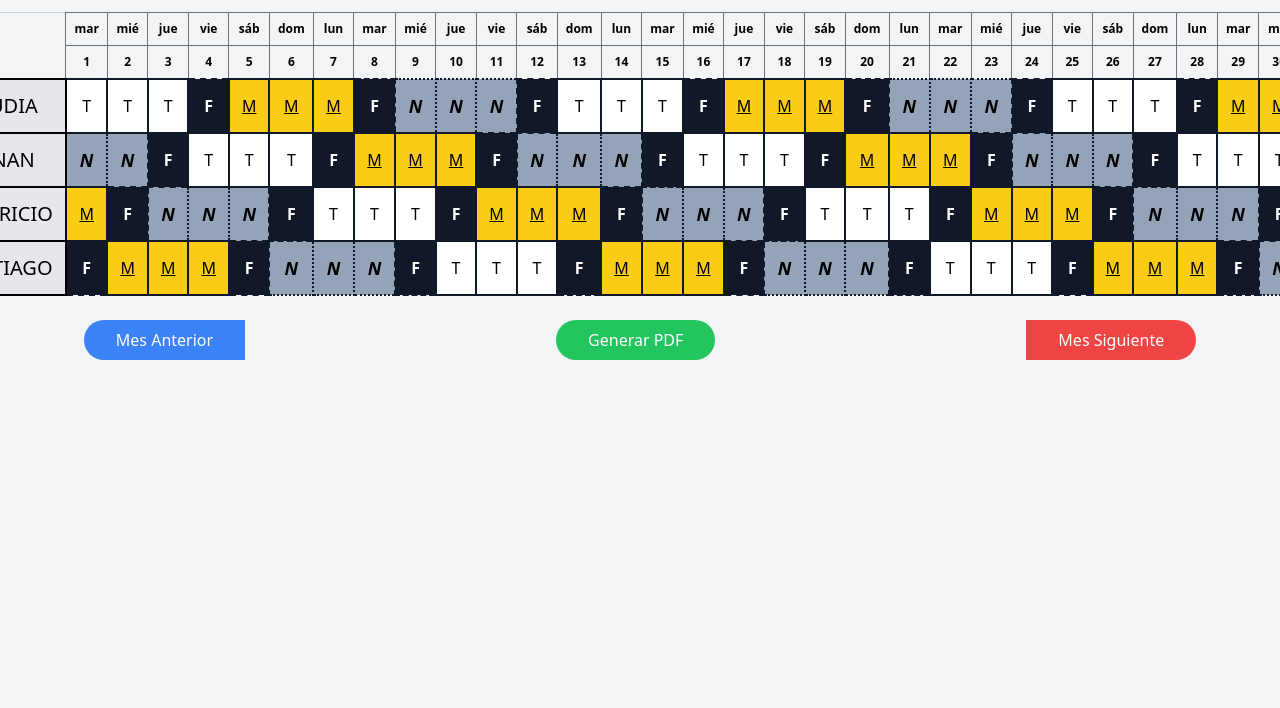
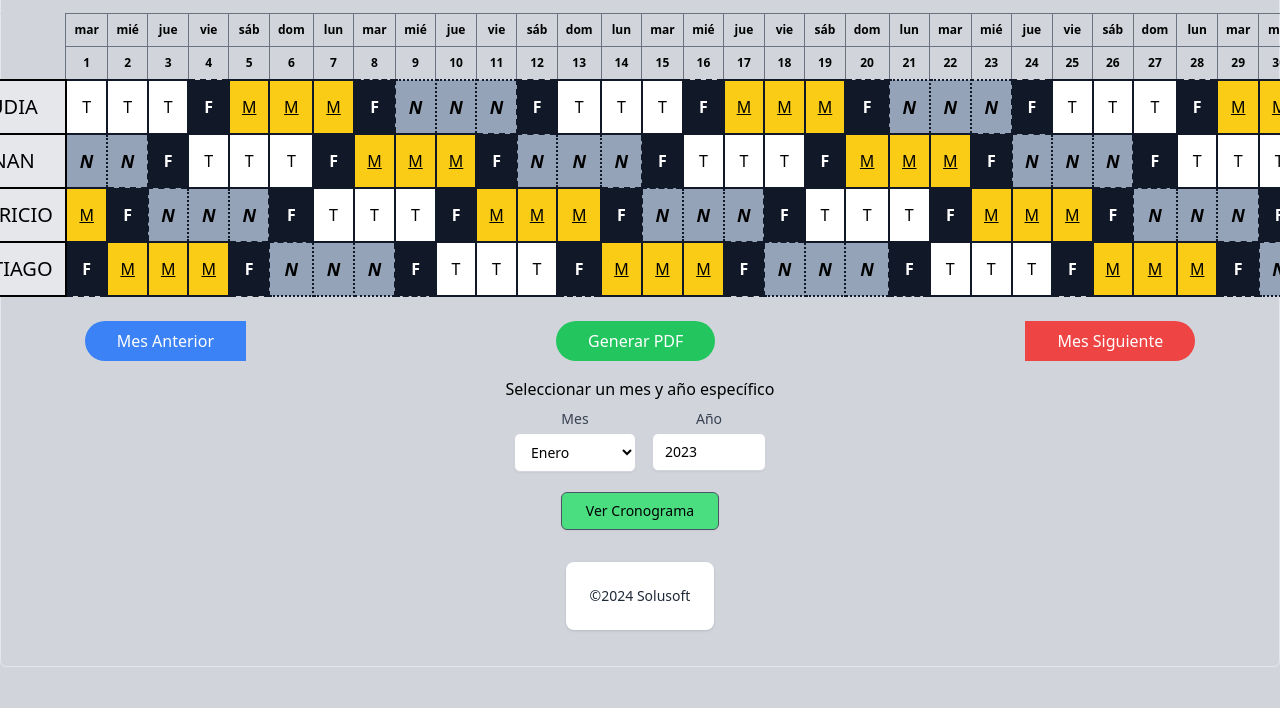
Before and after one commit to MauriDemasi/CronoView, a plain HTML site: page index.html in a window 1280 px wide. Shown: the part 92-800 px from the top of the page. Drawn offline with nearby package versions, Linux system fonts and the light colour scheme.

Commit message:
End GUI for MVP

```diff
--- a/index.html
+++ b/index.html
@@ -11,7 +11,7 @@
   <script src="https://cdnjs.cloudflare.com/ajax/libs/html2canvas/1.4.1/html2canvas.min.js"></script>
 </head>
 
-<body class="bg-gray-100 flex flex-col items-center p-5">
+<body class="flex flex-col items-center p-5 rounded-md border bg-gray-300">
   <div id="imprimible">
     <div class="text-center mb-4">
       <h1 class="text-2xl font-bold mb-2" id="title">Cronograma de Turnos</h1>
@@ -51,7 +51,60 @@
             Mes Siguiente
         </button>
     </div>
+
+
+    <!-- Miniformulario centrado debajo de los botones -->
+<div class="mt-4 justify-center">
+  <h2 class="text-center mt-2">Seleccionar un mes y año específico</h2>
+  <form class="mt-2 flex flex-col items-center space-y-4">
+    <div class="flex space-x-4">
+      <div>
+        <label for="mes" class="block text-sm font-medium text-gray-700 text-center">Mes</label>
+        <select id="mes" name="mes"
+          class="mt-1 block w-full py-2 px-3 border border-gray-300 bg-white rounded-md shadow-sm focus:outline-none focus:ring-indigo-500 focus:border-indigo-500 sm:text-sm">
+          <option value="1">Enero</option>
+          <option value="2">Febrero</option>
+          <option value="3">Marzo</option>
+          <option value="4">Abril</option>
+          <option value="5">Mayo</option>
+          <option value="6">Junio</option>
+          <option value="7">Julio</option>
+          <option value="8">Agosto</option>
+          <option value="9">Septiembre</option>
+          <option value="10">Octubre</option>
+          <option value="11">Noviembre</option>
+          <option value="12">Diciembre</option>
+        </select>
       </div>
+
+      <div>
+        <label for="anio" class="block text-sm font-medium text-gray-700 text-center">Año</label>
+        <input type="number" id="anio" name="anio" min="1900" max="2100" value="2023"
+          class="mt-1 block w-full py-2 px-3 border border-gray-300 bg-white rounded-md shadow-sm focus:outline-none focus:ring-indigo-500 focus:border-indigo-500 sm:text-sm">
+      </div>
+    </div>
+
+    <!-- Botón centrado debajo -->
+    <div>
+      <input type="button" id="ir" value="Ver Cronograma"
+        class="mt-1 block py-2 px-6 mb-4 border border-gray-600 bg-green-400 rounded-md shadow-sm focus:outline-none focus:ring-indigo-500 focus:border-indigo-500 sm:text-sm">
+    </div>
+  </form>
+</div>
+
+</div>
+
 </body>
 
+
+
+<footer class="bg-white rounded-lg shadow m-4 dark:bg-gray-300">
+  <div class="w-full mx-auto max-w-screen-xl p-2 md:flex md:items-center md:justify-between">
+    <span class="text-sm text-gray-800 sm:text-center dark:text-gray-500 m-4">©2024 Solusoft
+    </span>
+
+  </div>
+</footer>
+
+
 </html>
--- a/script.js
+++ b/script.js
@@ -229,3 +229,18 @@ document.getElementById("btnGenerarPDF").addEventListener("click", () => {
         });
     });
 });
+
+// Capturamos el botón "Ir" del formulario y añadimos la funcionalidad
+document.getElementById("ir").addEventListener("click", () => {
+  // Obtenemos el valor seleccionado del mes y año desde los inputs del formulario
+  const mesSeleccionado = parseInt(document.getElementById("mes").value) - 1; // Mes en 0 indexado
+  const anioSeleccionado = parseInt(document.getElementById("anio").value);
+
+  // Actualizamos los valores globales de mes y año
+  mesActual = mesSeleccionado;
+  anioActual = anioSeleccionado;
+
+  // Generamos y renderizamos el cronograma actualizado
+  const nuevoCronograma = generarCronogramaDinamico(mesActual, anioActual);
+  renderizarTablaCronograma(nuevoCronograma, mesActual, anioActual);
+});
```
Lines whose indentation alone changed are shown as unchanged.
